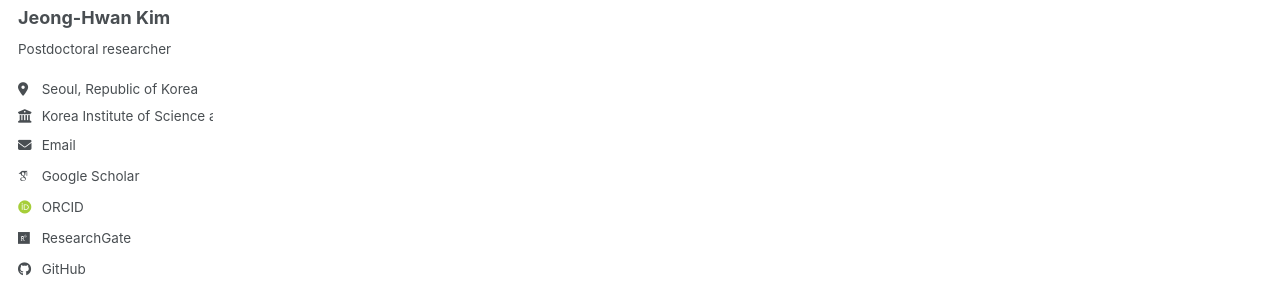
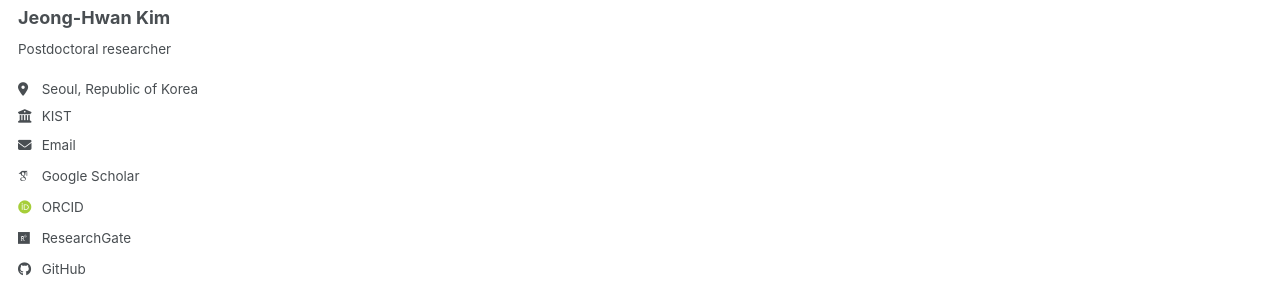
Before and after one commit to jeonghwan723/jeonghwan723.github.io, a Jekyll site: the page built from _pages/about.md, in a window 1280 px wide. Shown: the part 279-579 px from the top of the page. Built offline with Jekyll 4.4.1, drawn with Linux system fonts in a browser that asks for light colours; some web fonts are replaced; a script bundle is joined from its source files by our own code; library files that are not in the unit come from our copies.

Commit message:
Abbreviate employer name in config file

```diff
--- a/_config.yml
+++ b/_config.yml
@@ -28,7 +28,7 @@ author:
   pronouns         : # example: "she/her"
   bio              : "Postdoctoral researcher"
   location         : "Seoul, Republic of Korea"
-  employer         : "Korea Institute of Science and Technology"
+  employer         : "KIST"
   # uri              : # URL
   email            : "spikio19@naver.com"
 
```
